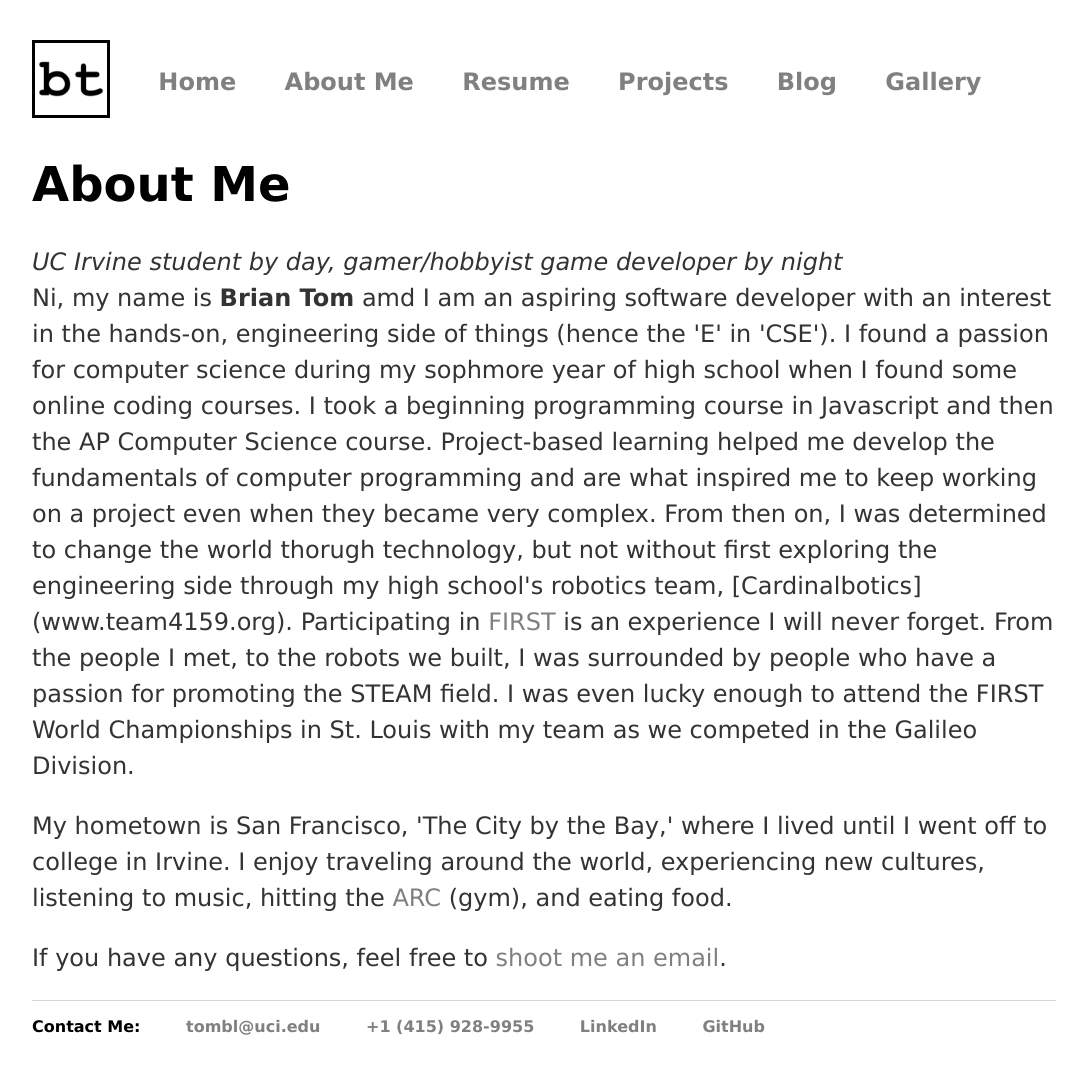
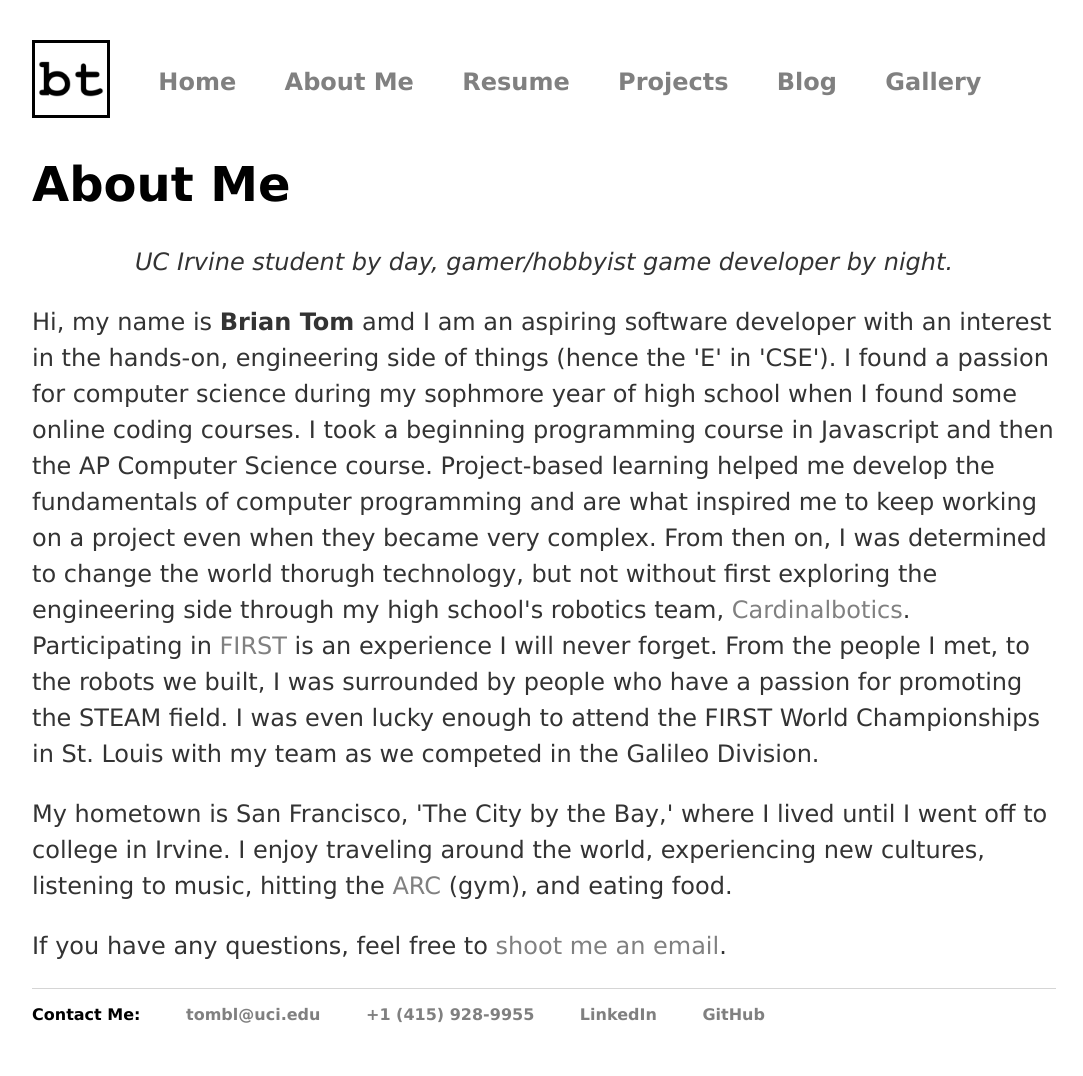
Before and after one commit to BTx123/BTx123.github.io, a Jekyll site: the page built from about/index.html, in a window 1280 px wide. Shown: the whole page, without its empty margins (96-1179 px from the left). Built offline with Jekyll 4.4.1, drawn with Linux system fonts in a browser that asks for light colours; nearby versions of some CDN libraries.

Commit message:
Update about tagline into center

```diff
--- a/about/index.html
+++ b/about/index.html
@@ -5,9 +5,11 @@
 
 <div class="about">
     <h1>About Me</h1>
+    <p id="about-tagline">
+        <em>UC Irvine student by day, gamer/hobbyist game developer by night.</em>
+    </p>
     <p>
-        <em>UC Irvine student by day, gamer/hobbyist game developer by night</em><br>
-        Ni, my name is <strong>Brian Tom</strong> amd I am an aspiring software developer with an interest in the hands-on, engineering side of things (hence the 'E' in 'CSE'). I found a passion for computer science during my sophmore year of high school when I found some online coding courses. I took a beginning programming course in Javascript and then the AP Computer Science course. Project-based learning helped me develop the fundamentals of computer programming and are what inspired me to keep working on a project even when they became very complex. From then on, I was determined to change the world thorugh technology, but not without first exploring the engineering side through my high school's robotics team, [Cardinalbotics](www.team4159.org). Participating in <a href="http://www.firstinspires.org/robotics/frc">FIRST</a> is an experience I will never forget. From the people I met, to the robots we built, I was surrounded by people who have a passion for promoting the STEAM field. I was even lucky enough to attend the FIRST World Championships in St. Louis with my team as we competed in the Galileo Division.
+        Hi, my name is <strong>Brian Tom</strong> amd I am an aspiring software developer with an interest in the hands-on, engineering side of things (hence the 'E' in 'CSE'). I found a passion for computer science during my sophmore year of high school when I found some online coding courses. I took a beginning programming course in Javascript and then the AP Computer Science course. Project-based learning helped me develop the fundamentals of computer programming and are what inspired me to keep working on a project even when they became very complex. From then on, I was determined to change the world thorugh technology, but not without first exploring the engineering side through my high school's robotics team, <a href="www.team4159.org">Cardinalbotics</a>. Participating in <a href="http://www.firstinspires.org/robotics/frc">FIRST</a> is an experience I will never forget. From the people I met, to the robots we built, I was surrounded by people who have a passion for promoting the STEAM field. I was even lucky enough to attend the FIRST World Championships in St. Louis with my team as we competed in the Galileo Division.
     </p>
     <p>
         My hometown is San Francisco, 'The City by the Bay,' where I lived until I went off to college in Irvine. I enjoy traveling around the world, experiencing new cultures, listening to music, hitting the <a href="http://www.campusrec.uci.edu/">ARC</a> (gym), and eating food.
--- a/css/main.css
+++ b/css/main.css
@@ -49,6 +49,10 @@
 /* underline links when mouse hovers */
 a:hover {
     text-decoration: underline;
+}
+
+#about-tagline {
+    text-align: center;
 }
 
 /*==============================================================================
```
